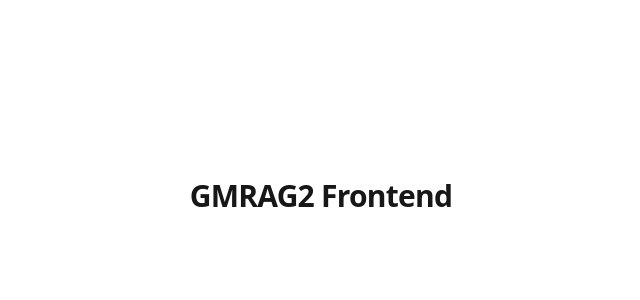
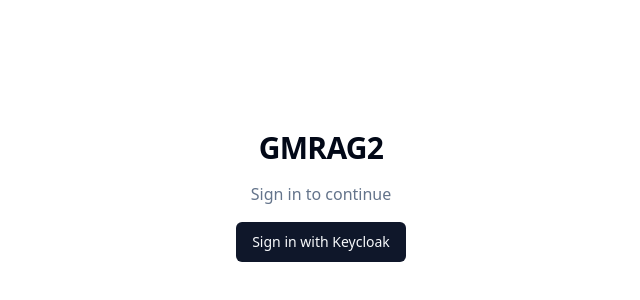
Before and after one commit to malznguyen/G2_67_Jr, a Next.js app in the folder frontend/: page / in a window 1280 px wide. Shown: the part 204-504 px from the top of the page, without its empty margins (319-959 px from the left). Built offline with nearby package versions, Linux system fonts and the light colour scheme; no server answers.

Commit message:
feat(T70): setup next-auth v5 keycloak and core providers

```diff
--- /dev/null
+++ b/frontend/app/api/auth/[...nextauth]/route.ts
@@ -0,0 +1,3 @@
+import { handlers } from "@/auth";
+
+export const { GET, POST } = handlers;
--- a/frontend/app/globals.css
+++ b/frontend/app/globals.css
@@ -1,6 +1,44 @@
 @tailwind base;
 @tailwind components;
 @tailwind utilities;
+
+@layer base {
+  :root {
+    --background: 0 0% 100%;
+    --foreground: 222.2 84% 4.9%;
+    --primary: 222.2 47.4% 11.2%;
+    --primary-foreground: 210 40% 98%;
+    --secondary: 210 40% 96.1%;
+    --secondary-foreground: 222.2 47.4% 11.2%;
+    --muted: 210 40% 96.1%;
+    --muted-foreground: 215.4 16.3% 46.9%;
+    --accent: 210 40% 96.1%;
+    --accent-foreground: 222.2 47.4% 11.2%;
+    --destructive: 0 84.2% 60.2%;
+    --destructive-foreground: 210 40% 98%;
+    --border: 214.3 31.8% 91.4%;
+    --input: 214.3 31.8% 91.4%;
+    --ring: 222.2 84% 4.9%;
+  }
+
+  .dark {
+    --background: 222.2 84% 4.9%;
+    --foreground: 210 40% 98%;
+    --primary: 210 40% 98%;
+    --primary-foreground: 222.2 47.4% 11.2%;
+    --secondary: 217.2 32.6% 17.5%;
+    --secondary-foreground: 210 40% 98%;
+    --muted: 217.2 32.6% 17.5%;
+    --muted-foreground: 215 20.2% 65.1%;
+    --accent: 217.2 32.6% 17.5%;
+    --accent-foreground: 210 40% 98%;
+    --destructive: 0 62.8% 30.6%;
+    --destructive-foreground: 210 40% 98%;
+    --border: 217.2 32.6% 17.5%;
+    --input: 217.2 32.6% 17.5%;
+    --ring: 212.7 26.8% 83.9%;
+  }
+}
 
 :root {
   color-scheme: light dark;
--- a/frontend/app/layout.tsx
+++ b/frontend/app/layout.tsx
@@ -1,9 +1,10 @@
 import type { Metadata } from "next";
 import "./globals.css";
+import { Providers } from "@/components/providers";
 
 export const metadata: Metadata = {
   title: "GMRAG2",
-  description: "GMRAG2 frontend skeleton (T8).",
+  description: "GMRAG2 — multi-tenant RAG platform (Sprint 9).",
 };
 
 export default function RootLayout({
@@ -13,7 +14,9 @@
 }) {
   return (
     <html lang="en">
-      <body>{children}</body>
+      <body>
+        <Providers>{children}</Providers>
+      </body>
     </html>
   );
 }
--- a/frontend/app/page.tsx
+++ b/frontend/app/page.tsx
@@ -1,7 +1,43 @@
+"use client";
+
+import { useSession, signIn, signOut } from "next-auth/react";
+import { Button } from "@/components/ui/button";
+
 export default function HomePage() {
+  const { data: session, status } = useSession();
+
+  if (status === "loading") {
+    return (
+      <main className="flex min-h-screen items-center justify-center bg-background text-foreground">
+        <p className="text-muted-foreground">Loading…</p>
+      </main>
+    );
+  }
+
+  if (!session) {
+    return (
+      <main className="flex min-h-screen flex-col items-center justify-center gap-4 bg-background text-foreground">
+        <h1 className="text-3xl font-semibold tracking-tight">GMRAG2</h1>
+        <p className="text-muted-foreground">Sign in to continue</p>
+        <Button onClick={() => signIn("keycloak")}>
+          Sign in with Keycloak
+        </Button>
+      </main>
+    );
+  }
+
   return (
-    <main className="flex min-h-screen items-center justify-center bg-white text-neutral-900 dark:bg-neutral-950 dark:text-neutral-100">
-      <h1 className="text-3xl font-semibold tracking-tight">GMRAG2 Frontend</h1>
+    <main className="flex min-h-screen flex-col items-center justify-center gap-4 bg-background text-foreground">
+      <h1 className="text-3xl font-semibold tracking-tight">GMRAG2</h1>
+      <p className="text-muted-foreground">
+        Signed in as <span className="font-medium text-foreground">{session.user?.email}</span>
+      </p>
+      <p className="text-xs text-muted-foreground">
+        access_token present: {session.access_token ? "yes" : "no"}
+      </p>
+      <Button variant="outline" onClick={() => signOut()}>
+        Sign out
+      </Button>
     </main>
   );
 }
--- /dev/null
+++ b/frontend/auth.ts
@@ -0,0 +1,46 @@
+import NextAuth, { type DefaultSession } from "next-auth";
+
+declare module "next-auth" {
+  interface Session {
+    access_token?: string;
+    user: DefaultSession["user"] & {
+      id?: string;
+    };
+  }
+}
+
+const issuer = `${process.env.NEXT_PUBLIC_KEYCLOAK_URL}/realms/${process.env.NEXT_PUBLIC_KEYCLOAK_REALM}`;
+
+export const { handlers, signIn, signOut, auth } = NextAuth({
+  trustHost: true,
+  secret: process.env.AUTH_SECRET,
+  providers: [
+    {
+      id: "keycloak",
+      name: "Keycloak",
+      type: "oidc",
+      issuer,
+      clientId: process.env.NEXT_PUBLIC_KEYCLOAK_CLIENT_ID,
+      clientSecret: process.env.KEYCLOAK_FRONTEND_CLIENT_SECRET ?? "",
+      wellKnown: `${issuer}/.well-known/openid-configuration`,
+      authorization: {
+        params: { scope: "openid email profile" },
+      },
+      idToken: true,
+    },
+  ],
+  callbacks: {
+    async jwt({ token, account }) {
+      if (account?.access_token) {
+        token.access_token = account.access_token;
+      }
+      return token;
+    },
+    async session({ session, token }) {
+      if (token.access_token) {
+        session.access_token = token.access_token as string;
+      }
+      return session;
+    },
+  },
+});
--- /dev/null
+++ b/frontend/components/providers.tsx
@@ -0,0 +1,22 @@
+"use client";
+
+import { useState } from "react";
+import { SessionProvider } from "next-auth/react";
+import { QueryClient, QueryClientProvider } from "@tanstack/react-query";
+
+export function Providers({ children }: { children: React.ReactNode }) {
+  const [queryClient] = useState(
+    () =>
+      new QueryClient({
+        defaultOptions: {
+          queries: { staleTime: 60 * 1000, retry: 1 },
+        },
+      }),
+  );
+
+  return (
+    <SessionProvider>
+      <QueryClientProvider client={queryClient}>{children}</QueryClientProvider>
+    </SessionProvider>
+  );
+}
--- /dev/null
+++ b/frontend/components/ui/button.tsx
@@ -0,0 +1,52 @@
+import * as React from "react";
+import { cva, type VariantProps } from "class-variance-authority";
+
+import { cn } from "@/lib/utils";
+
+const buttonVariants = cva(
+  "inline-flex items-center justify-center whitespace-nowrap rounded-md text-sm font-medium ring-offset-background transition-colors focus-visible:outline-none focus-visible:ring-2 focus-visible:ring-ring focus-visible:ring-offset-2 disabled:pointer-events-none disabled:opacity-50",
+  {
+    variants: {
+      variant: {
+        default: "bg-primary text-primary-foreground hover:bg-primary/90",
+        destructive:
+          "bg-destructive text-destructive-foreground hover:bg-destructive/90",
+        outline:
+          "border border-input bg-background hover:bg-accent hover:text-accent-foreground",
+        secondary:
+          "bg-secondary text-secondary-foreground hover:bg-secondary/80",
+        ghost: "hover:bg-accent hover:text-accent-foreground",
+        link: "text-primary underline-offset-4 hover:underline",
+      },
+      size: {
+        default: "h-10 px-4 py-2",
+        sm: "h-9 rounded-md px-3",
+        lg: "h-11 rounded-md px-8",
+        icon: "h-10 w-10",
+      },
+    },
+    defaultVariants: {
+      variant: "default",
+      size: "default",
+    },
+  },
+);
+
+export interface ButtonProps
+  extends React.ButtonHTMLAttributes<HTMLButtonElement>,
+    VariantProps<typeof buttonVariants> {}
+
+const Button = React.forwardRef<HTMLButtonElement, ButtonProps>(
+  ({ className, variant, size, ...props }, ref) => {
+    return (
+      <button
+        className={cn(buttonVariants({ variant, size, className }))}
+        ref={ref}
+        {...props}
+      />
+    );
+  },
+);
+Button.displayName = "Button";
+
+export { Button, buttonVariants };
--- /dev/null
+++ b/frontend/lib/utils.ts
@@ -0,0 +1,7 @@
+import { clsx, type ClassValue } from "clsx";
+import { twMerge } from "tailwind-merge";
+
+/** Merge Tailwind class names, resolving conflicts. */
+export function cn(...inputs: ClassValue[]): string {
+  return twMerge(clsx(inputs));
+}
--- a/frontend/package.json
+++ b/frontend/package.json
@@ -10,11 +10,15 @@
     "lint": "eslint ."
   },
   "dependencies": {
+    "@tanstack/react-query": "^5.101.1",
+    "class-variance-authority": "^0.7.1",
+    "clsx": "^2.1.1",
     "keycloak-js": "^26.2.4",
     "next": "16.2.9",
     "next-auth": "5.0.0-beta.31",
     "react": "19.0.0-rc-66855b96-20241106",
-    "react-dom": "19.0.0-rc-66855b96-20241106"
+    "react-dom": "19.0.0-rc-66855b96-20241106",
+    "tailwind-merge": "^3.6.0"
   },
   "devDependencies": {
     "@types/node": "22.9.0",
--- a/frontend/tailwind.config.ts
+++ b/frontend/tailwind.config.ts
@@ -1,11 +1,42 @@
 import type { Config } from "tailwindcss";
 
 const config: Config = {
+  darkMode: ["class"],
   content: [
     "./app/**/*.{js,ts,jsx,tsx,mdx}",
+    "./components/**/*.{js,ts,jsx,tsx,mdx}",
+    "./lib/**/*.{js,ts,jsx,tsx,mdx}",
   ],
   theme: {
-    extend: {},
+    extend: {
+      colors: {
+        border: "hsl(var(--border))",
+        input: "hsl(var(--input))",
+        ring: "hsl(var(--ring))",
+        background: "hsl(var(--background))",
+        foreground: "hsl(var(--foreground))",
+        primary: {
+          DEFAULT: "hsl(var(--primary))",
+          foreground: "hsl(var(--primary-foreground))",
+        },
+        secondary: {
+          DEFAULT: "hsl(var(--secondary))",
+          foreground: "hsl(var(--secondary-foreground))",
+        },
+        muted: {
+          DEFAULT: "hsl(var(--muted))",
+          foreground: "hsl(var(--muted-foreground))",
+        },
+        accent: {
+          DEFAULT: "hsl(var(--accent))",
+          foreground: "hsl(var(--accent-foreground))",
+        },
+        destructive: {
+          DEFAULT: "hsl(var(--destructive))",
+          foreground: "hsl(var(--destructive-foreground))",
+        },
+      },
+    },
   },
   plugins: [],
 };
```
Also changed, not shown: 3 other files (tests, documents, lock files or other folders).
